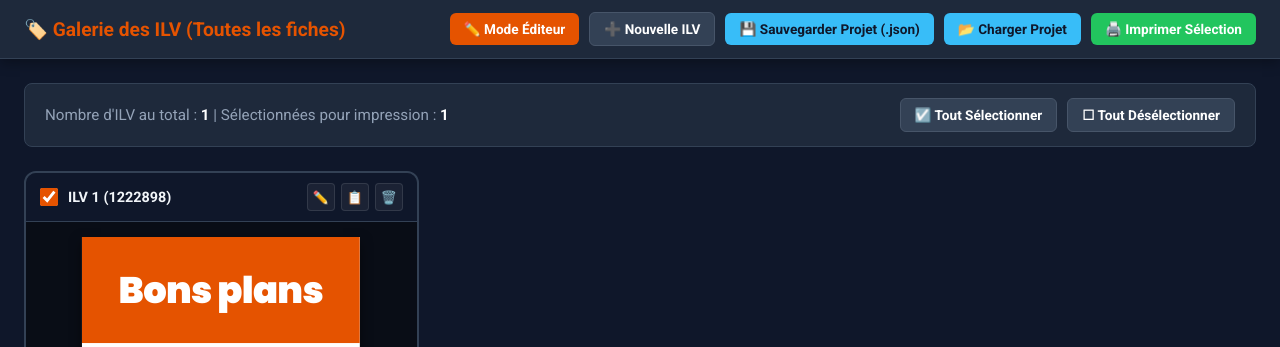
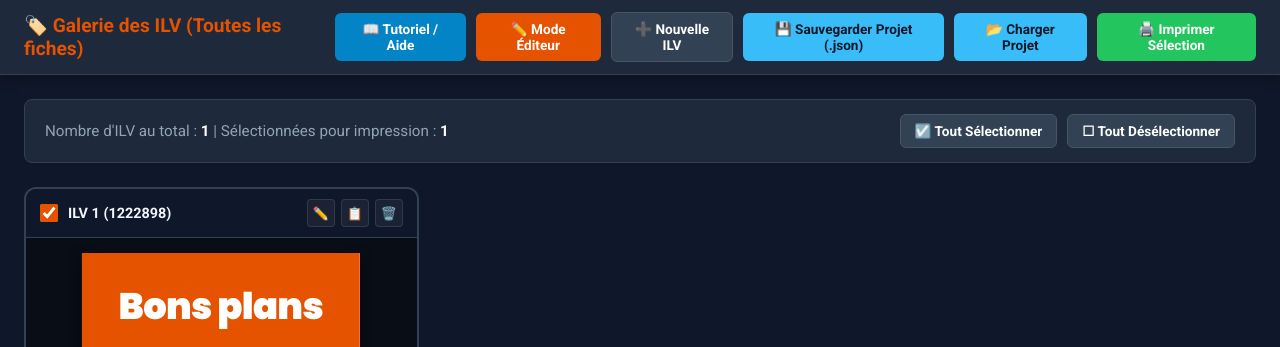
Before and after one commit to Musti75/boulanger-app, a plain HTML site: page test1.html in a window 1280 px wide. Shown: the top 347 px of the page. Drawn offline with Linux system fonts and the light colour scheme.

Commit message:
Update test1.html

```diff
--- a/test1.html
+++ b/test1.html
@@ -67,6 +67,9 @@
 
     .btn-editor { background: #e55300; color: white; }
     .btn-editor:hover { background: #c44600; }
+
+    .btn-tuto { background: #0284c7; color: white; }
+    .btn-tuto:hover { background: #0369a1; }
 
     .btn-action { background: #38bdf8; color: #0f172a; }
     .btn-action:hover { background: #0284c7; color: white; }
@@ -373,6 +376,9 @@
       <span>🏷️ Galerie des ILV (Toutes les fiches)</span>
     </div>
     <div class="header-actions">
+      <button class="btn btn-tuto" onclick="openTuto()">
+        📖 Tutoriel / Aide
+      </button>
       <button class="btn btn-editor" onclick="openTabInEditor()">
         ✏️ Mode Éditeur
       </button>
@@ -471,6 +477,11 @@
         tabs: tabs
       };
       localStorage.setItem('boulanger_ilv_project', JSON.stringify(projectData));
+    }
+
+    function openTuto() {
+      saveToLocalStorage();
+      window.location.href = 'tuto_visuel.html';
     }
 
     function renderGrid() {
```
